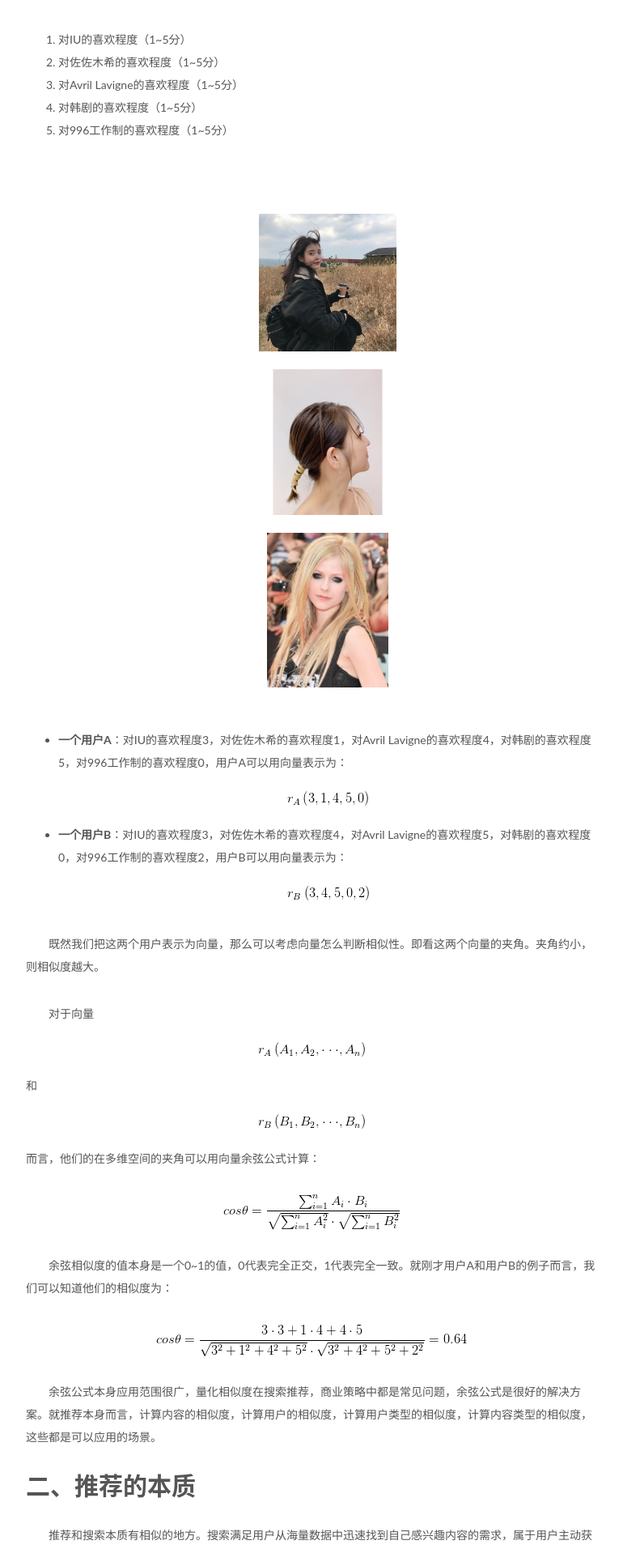
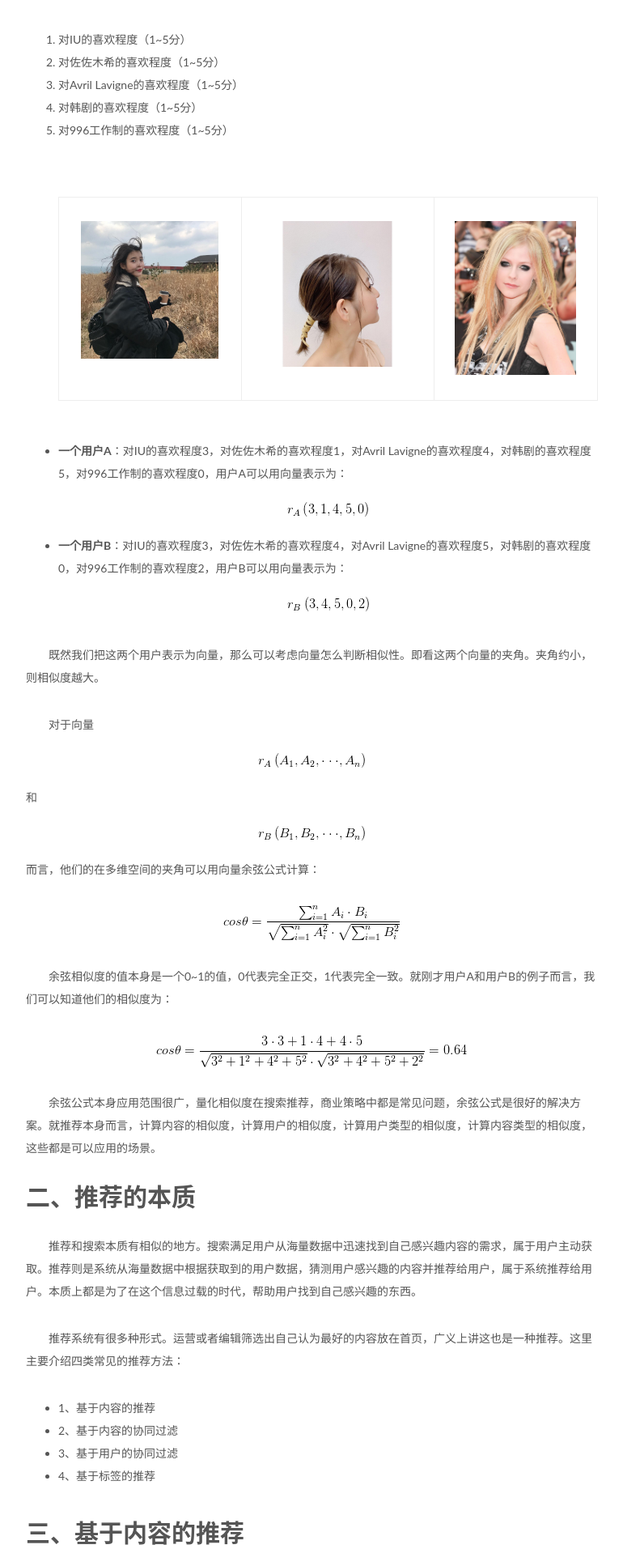
Before and after one commit to ARTAvrilLavigne/ARTAvrilLavigne.github.io, a Jekyll site: the page built from _posts/2019-04-27-recommendation algorithm.markdown, in a window 1280 px wide. Shown: the part 939-2852 px from the top of the page at 81% size, without its empty margins (233-1003 px from the left). Built offline with Jekyll 4.4.1, drawn with Linux system fonts in a browser that asks for light colours; nearby versions of some CDN libraries; comment, search, counter and statistics services are not loaded.

Commit message:
Update 2019-04-27-recommendation algorithm.markdown

```diff
--- a/_posts/2019-04-27-recommendation algorithm.markdown
+++ b/_posts/2019-04-27-recommendation algorithm.markdown
@@ -22,11 +22,15 @@
 </ol>
 <ul>
 <br>
-<center class="third">
-<img src="https://github.com/ARTAvrilLavigne/ARTAvrilLavigne.github.io/blob/master/myblog/2019-04-27-recommendation%20algorithm/IU.jpg?raw=true" width="170" height="180">
-<img src="https://github.com/ARTAvrilLavigne/ARTAvrilLavigne.github.io/blob/master/myblog/2019-04-27-recommendation%20algorithm/sasaki.jpg?raw=true" width="180" height="180">
-<img src="https://github.com/ARTAvrilLavigne/ARTAvrilLavigne.github.io/blob/master/myblog/2019-04-27-recommendation%20algorithm/avril.jpg?raw=true" width="150" height="180">
-</center>
+<!-- 同一行并排三张图片的格式写法 -->
+<table>
+    <tr>
+        <td><center><img src="https://github.com/ARTAvrilLavigne/ARTAvrilLavigne.github.io/blob/master/myblog/2019-04-27-recommendation%20algorithm/IU.jpg?raw=true" width="170" height="180"></center></td>
+        <td><center><img src="https://github.com/ARTAvrilLavigne/ARTAvrilLavigne.github.io/blob/master/myblog/2019-04-27-recommendation%20algorithm/sasaki.jpg?raw=true" width="180" height="180"></center></td>
+        <td><center><img src="https://github.com/ARTAvrilLavigne/ARTAvrilLavigne.github.io/blob/master/myblog/2019-04-27-recommendation%20algorithm/avril.jpg?raw=true" width="150" height="180"></center></td>
+    </tr>
+</table>
+
 <br>
 <li><strong>一个用户A</strong>：对IU的喜欢程度3，对佐佐木希的喜欢程度1，对Avril Lavigne的喜欢程度4，对韩剧的喜欢程度5，对996工作制的喜欢程度0，用户A可以用向量表示为：<img src="https://github.com/ARTAvrilLavigne/ARTAvrilLavigne.github.io/blob/master/myblog/2019-04-27-recommendation%20algorithm/3.png?raw=true" alt="" width="100" height="18" /></li>
 <li><strong>一个用户B</strong>：对IU的喜欢程度3，对佐佐木希的喜欢程度4，对Avril Lavigne的喜欢程度5，对韩剧的喜欢程度0，对996工作制的喜欢程度2，用户B可以用向量表示为：<img src="https://github.com/ARTAvrilLavigne/ARTAvrilLavigne.github.io/blob/master/myblog/2019-04-27-recommendation%20algorithm/4.png?raw=true" alt="" width="101" height="18" /></li>
```
